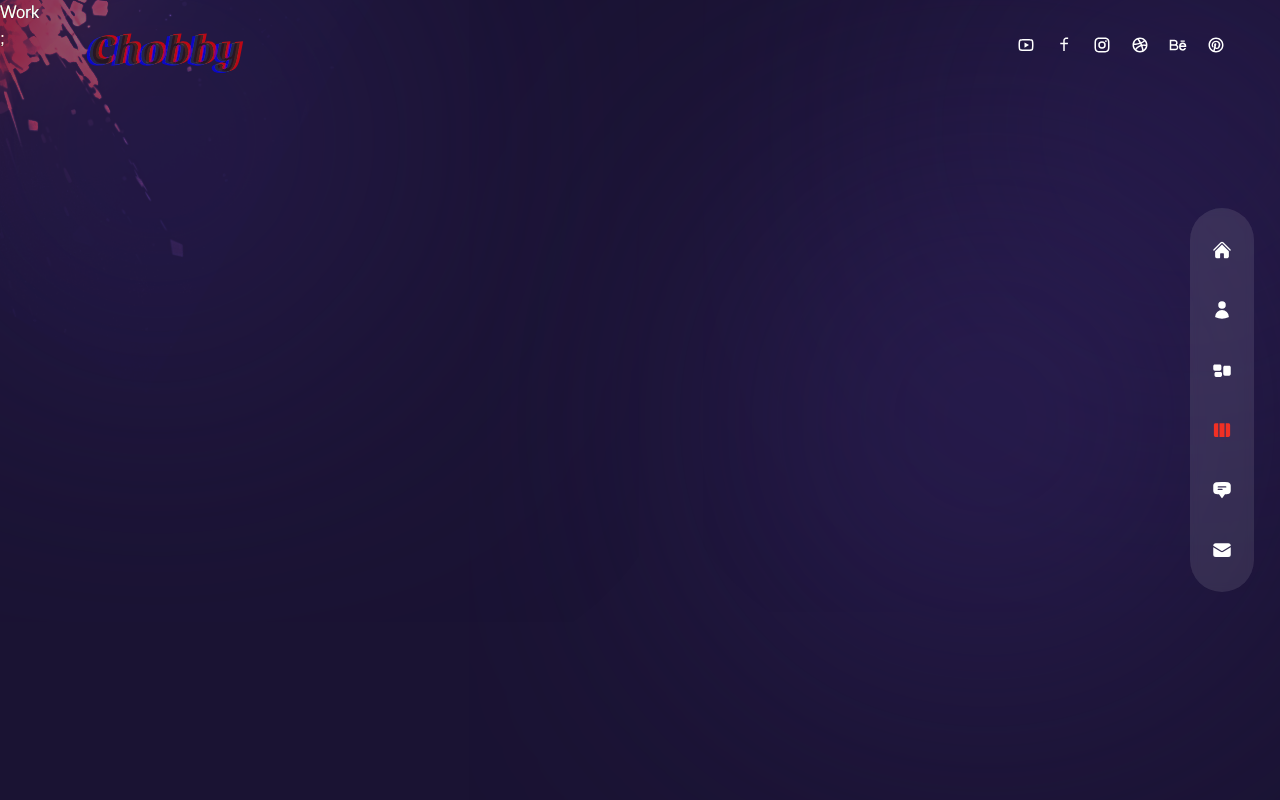
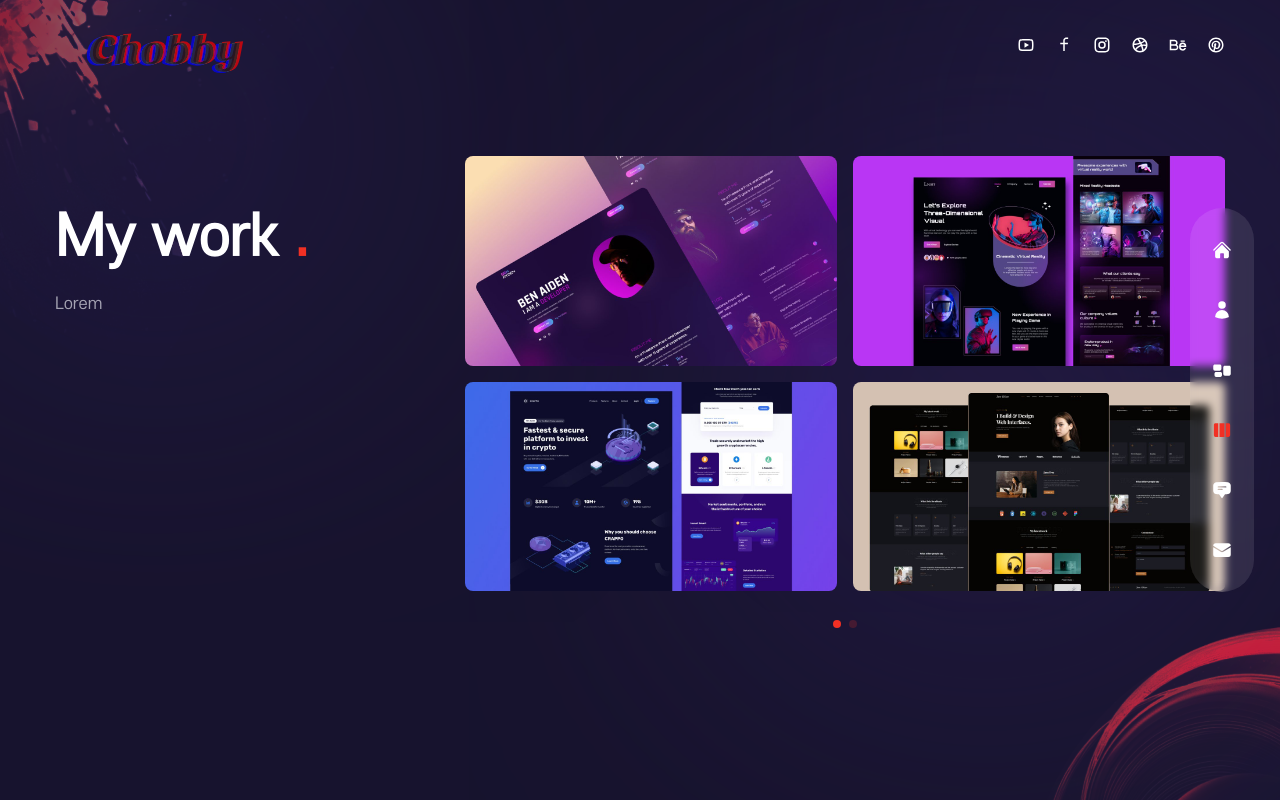
Before and after one commit to kwb020312/DigitalReality, a Next.js app: page /work in a window 1280 px wide. Built offline with nearby package versions, Linux system fonts and the light colour scheme.

Commit message:
Feat: Work

```diff
--- a/components/WorkSlider.js
+++ b/components/WorkSlider.js
@@ -1,51 +1,106 @@
-// data
+import { Swiper, SwiperSlide } from "swiper/react";
+
+import "swiper/css";
+import "swiper/css/free-mode";
+import "swiper/css/pagination";
+
+import { Pagination } from "swiper";
+
 const workSlides = {
   slides: [
     {
       images: [
         {
-          title: 'title',
-          path: '/thumb1.jpg',
+          title: "title",
+          path: "/thumb1.jpg",
         },
         {
-          title: 'title',
-          path: '/thumb2.jpg',
+          title: "title",
+          path: "/thumb2.jpg",
         },
         {
-          title: 'title',
-          path: '/thumb3.jpg',
+          title: "title",
+          path: "/thumb3.jpg",
         },
         {
-          title: 'title',
-          path: '/thumb4.jpg',
+          title: "title",
+          path: "/thumb4.jpg",
         },
       ],
     },
     {
       images: [
         {
-          title: 'title',
-          path: '/thumb4.jpg',
+          title: "title",
+          path: "/thumb4.jpg",
         },
         {
-          title: 'title',
-          path: '/thumb1.jpg',
+          title: "title",
+          path: "/thumb1.jpg",
         },
         {
-          title: 'title',
-          path: '/thumb2.jpg',
+          title: "title",
+          path: "/thumb2.jpg",
         },
         {
-          title: 'title',
-          path: '/thumb3.jpg',
+          title: "title",
+          path: "/thumb3.jpg",
         },
       ],
     },
   ],
 };
 
+// icons
+import { BsArrowRight } from "react-icons/bs";
+
+import Image from "next/image";
+
 const WorkSlider = () => {
-  return <div>Work Slider</div>;
+  return (
+    <Swiper
+      spaceBetween={10}
+      pagination={{
+        clickable: true,
+      }}
+      modules={[Pagination]}
+      className="h-[280px] sm:h-[488px]"
+    >
+      {workSlides.slides.map((slide, index) => (
+        <SwiperSlide key={index}>
+          <div className="grid grid-cols-2 grid-rows-2 gap-4 cursor-pointer">
+            {slide.images.map((image, index) => (
+              <div
+                key={index}
+                className="relative rounded-lg overflow-hidden flex items-center justify-center group"
+              >
+                <div className="flex items-center justify-center relative overflow-hidden group">
+                  {/* image */}
+                  <Image src={image.path} width={500} height={300} alt="" />
+                  {/* overlay gradient */}
+                  <div className="absolute inset-0 bg-gradient-to-l from-transparent via-[#e838cc] to-[#4a22bd] opacity-0 group-hover:opacity-80 transition-all duration-700"></div>
+                  {/* title */}
+                  <div className="absolute bottom-0 translate-y-full group-hover:-translate-y-10 group-hover:xl:-translate-y-20 transition-all duration-300">
+                    <div className="flex items-center gap-x-2 text-[13px] tracking-[0.2em]">
+                      {/* title part */}
+                      <div className="delay-100">LIVE</div>
+                      <div className="translate-y-[500%] group-hover:translate-y-0 transition-all duration-300 delay-150">
+                        PROJECT
+                      </div>
+                      {/* icon */}
+                      <div className="text-xl translate-y-[500%] group-hover:translate-y-0 transition-all duration-300 delay-200">
+                        <BsArrowRight />
+                      </div>
+                    </div>
+                  </div>
+                </div>
+              </div>
+            ))}
+          </div>
+        </SwiperSlide>
+      ))}
+    </Swiper>
+  );
 };
 
 export default WorkSlider;
--- a/pages/work/index.js
+++ b/pages/work/index.js
@@ -1,5 +1,88 @@
+import {
+  RxCrop,
+  RxPencil2,
+  RxDesktop,
+  RxReader,
+  RxRocket,
+} from "react-icons/rx";
+
+const serviceData = [
+  {
+    icon: <RxCrop />,
+    title: "Branding",
+    description: "Lorem ipsum dolor sit amet, consectetur adipiscing elit.",
+  },
+  {
+    icon: <RxPencil2 />,
+    title: "Design",
+    description: "Lorem ipsum dolor sit amet, consectetur adipiscing elit.",
+  },
+  {
+    icon: <RxDesktop />,
+    title: "Development",
+    description: "Lorem ipsum dolor sit amet, consectetur adipiscing elit.",
+  },
+  {
+    icon: <RxReader />,
+    title: "Copywriting",
+    description: "Lorem ipsum dolor sit amet, consectetur adipiscing elit.",
+  },
+  {
+    icon: <RxRocket />,
+    title: "SEO",
+    description: "Lorem ipsum dolor sit amet, consectetur adipiscing elit.",
+  },
+];
+
+// 컴포넌트
+import WorkSlider from "../../components/WorkSlider";
+import Bulb from "../../components/Bulb";
+import Circles from "../../components/Circles";
+
+import { motion } from "framer-motion";
+import { fadeIn } from "../../variants";
+
 const Work = () => {
-  return <div>Work</div>;
+  return (
+    <div className="h-full bg-primary/30 py-36 flex items-center">
+      <Circles />
+      <div className="container mx-auto">
+        <div className="flex flex-col xl:flex-row gap-x-8">
+          {/* text */}
+          <div className="text-center flex xl:w-[30vw] flex-col lg:text-left mb-4 xl:mb-0">
+            <motion.h2
+              variants={fadeIn("up", 0.2)}
+              initial="hidden"
+              animate="show"
+              exit="hidden"
+              className="h2 xl:mt-12"
+            >
+              My work <span className="text-accent">.</span>
+            </motion.h2>
+            <motion.p
+              variants={fadeIn("up", 0.4)}
+              initial="hidden"
+              animate="show"
+              exit="hidden"
+              className="mb-4 max-w-[400px] mx-auto lg:mx-0"
+            >
+              Lorem
+            </motion.p>
+          </div>
+          {/* slider */}
+          <motion.div
+            variants={fadeIn("down", 0.6)}
+            initial="hidden"
+            animate="show"
+            exit="hidden"
+            className="w-full xl:max-w-[65%]"
+          >
+            <WorkSlider />
+          </motion.div>
+        </div>
+      </div>
+    </div>
+  );
 };
 
 export default Work;
```
